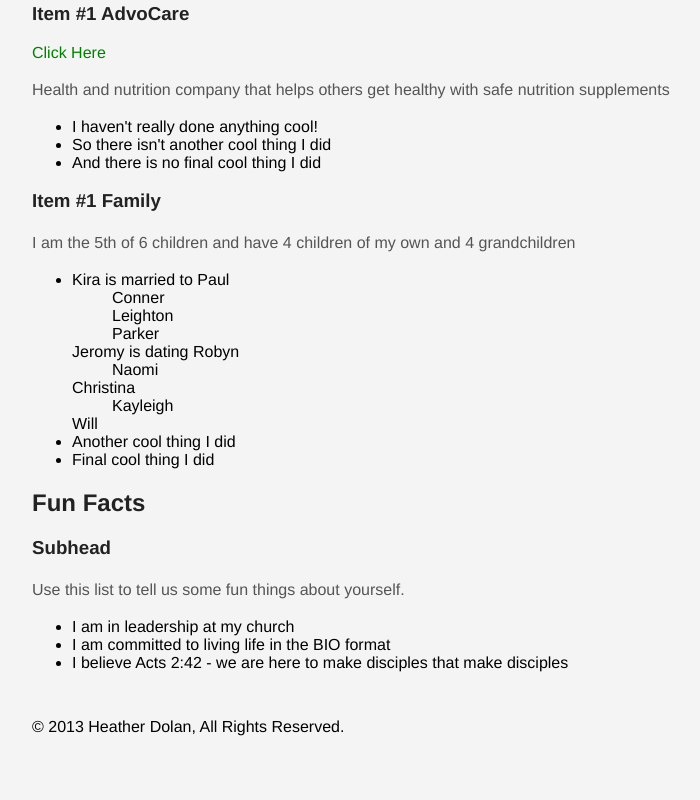
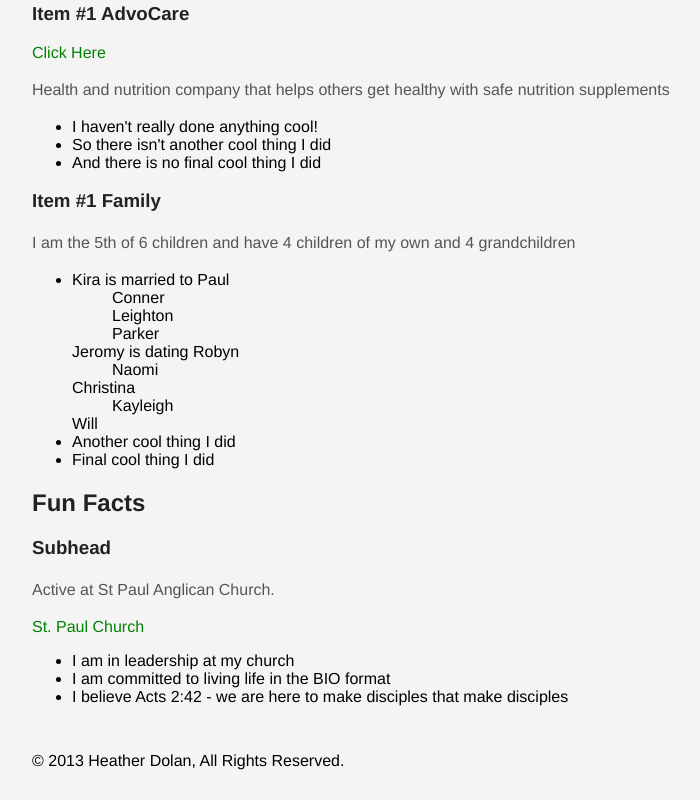
Before and after one commit to hsdolan/hsdolan.github.com, a plain HTML site: page index.html in a window 1280 px wide. Shown: the part 693-1493 px from the top of the page, without its empty margins (138-838 px from the left). Before the commit the page ends 1459 px from the top, so only its background shows below. Drawn offline with Linux system fonts and the light colour scheme.

Commit message:
anglican

```diff
--- a/index.html
+++ b/index.html
@@ -70,7 +70,7 @@
 
         <h2 id="fun-facts">Fun Facts</h2>
         <h3>Subhead</h3>
-        <p>Use this list to tell us some fun things about yourself.</p>
+        <p>Active at St Paul Anglican Church.</p> <a href="http://www.stpaulanglican.org/">St. Paul Church</a>
         <ul>
           <li>I am in leadership at my church</li>
           <li>I am committed to living life in the BIO format</li>
```
